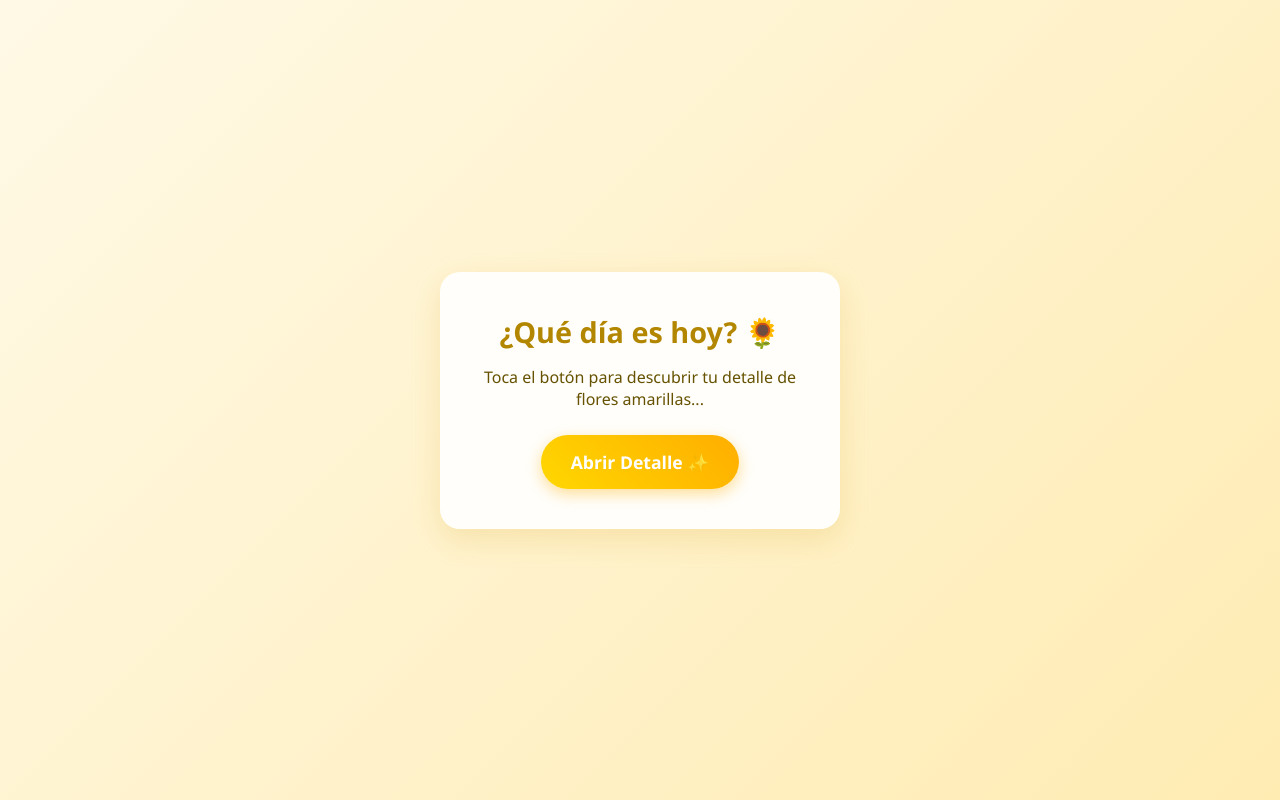
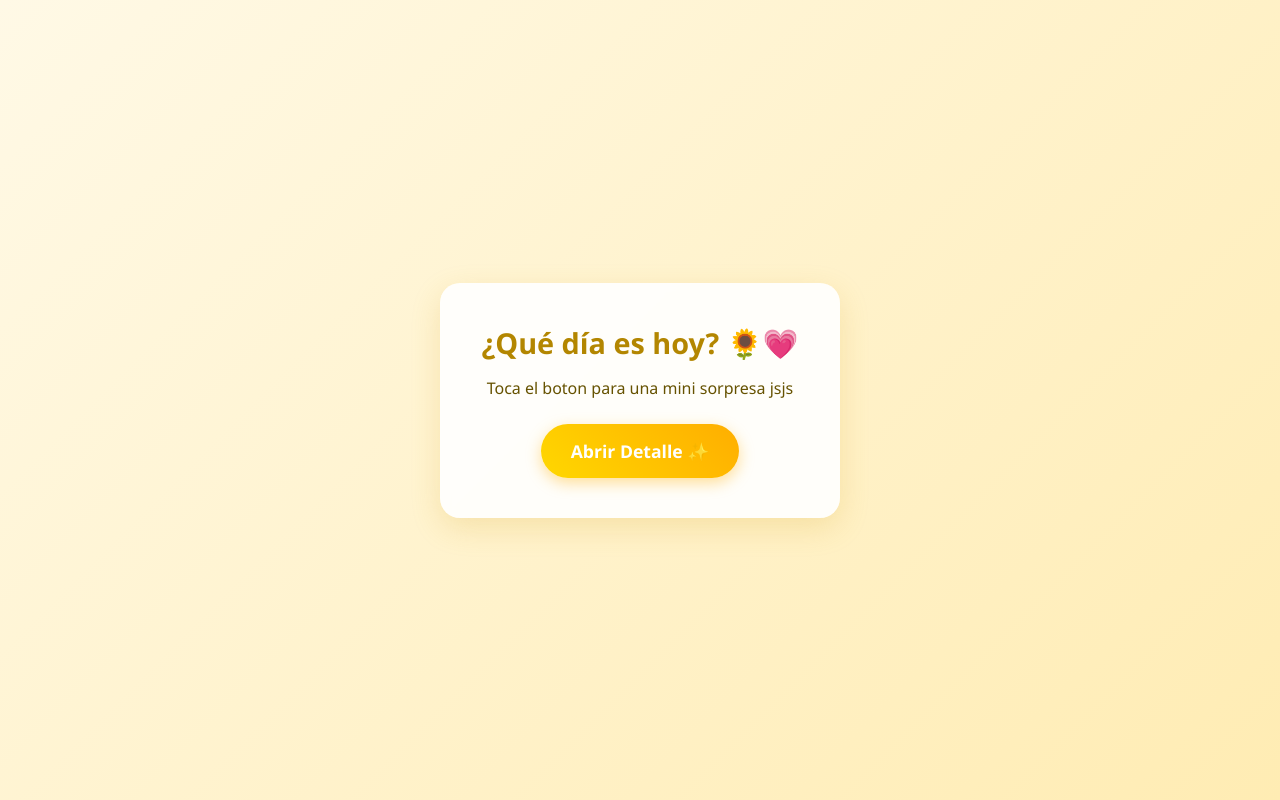
Before and after one commit to sgyt22002-gif/Girasoles, a plain HTML site: page index.html in a window 1280 px wide. Drawn offline with Linux system fonts and the light colour scheme.

Commit message:
Update index.html

```diff
--- a/index.html
+++ b/index.html
@@ -143,8 +143,8 @@
 
     <!-- Pantalla Inicial -->
     <div class="container-inicio" id="pantallaInicio">
-        <h1>¿Qué día es hoy? 🌻</h1>
-        <p>Toca el botón para descubrir tu detalle de flores amarillas...</p>
+        <h1>¿Qué día es hoy? 🌻💗</h1>
+        <p>Toca el boton para una mini sorpresa jsjs</p>
         <button class="btn-abrir" onclick="revelarDetalle()">Abrir Detalle ✨</button>
     </div>
 
```
